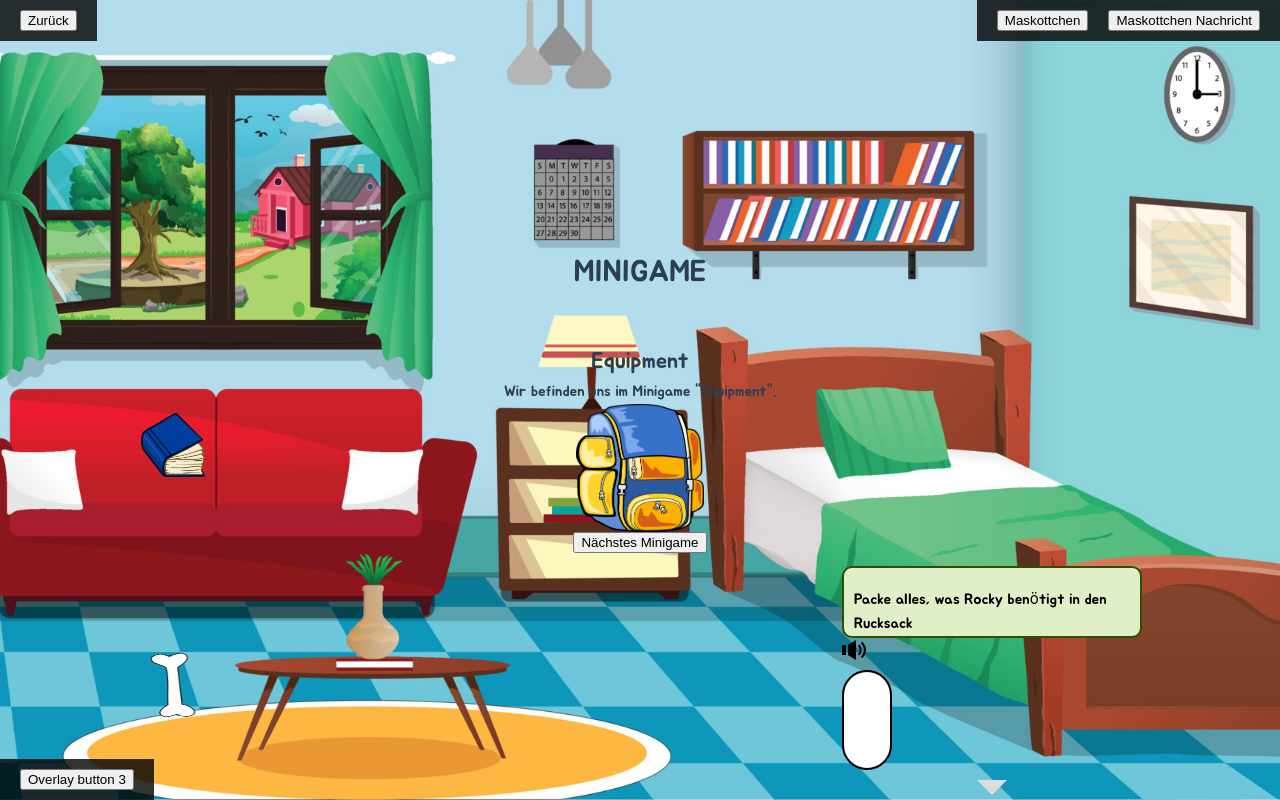
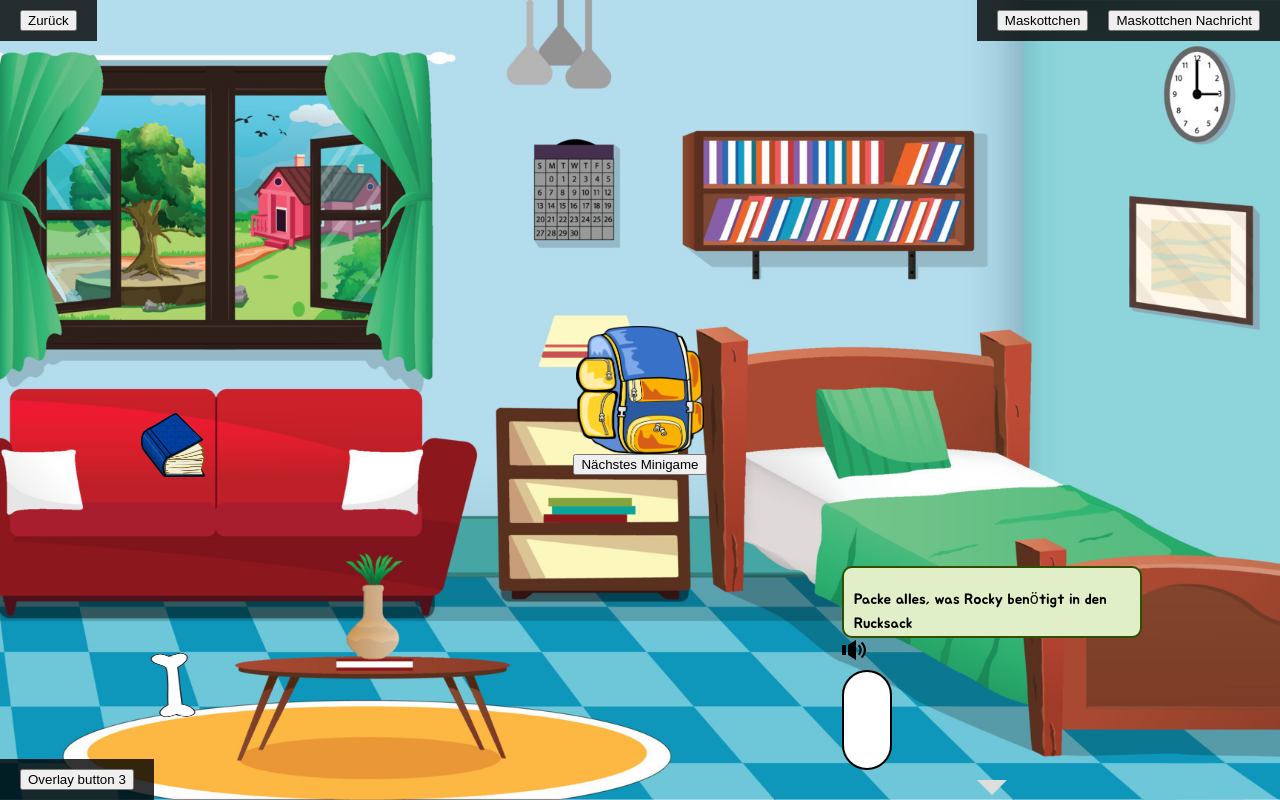
Before and after one commit to schule4-0/pets, a Vue app: page /pets/dog/stages/1 in a window 1280 px wide. Built offline with nearby package versions, Linux system fonts and the light colour scheme.

Commit message:
removed example component

```diff
--- a/src/views/dog/MinigameEquipment.vue
+++ b/src/views/dog/MinigameEquipment.vue
@@ -1,14 +1,5 @@
 <template>
   <div class="game-container">
-    <example-component>
-      <template #game-title>
-        <h2>Equipment</h2>
-      </template>
-      <template #game-description>
-        <div>Wir befinden uns im Minigame "Equipment".</div>
-      </template>
-    </example-component>
-
     <DropArea @droppedInArea="handleDropInArea" />
 
     <DraggableItem
```
